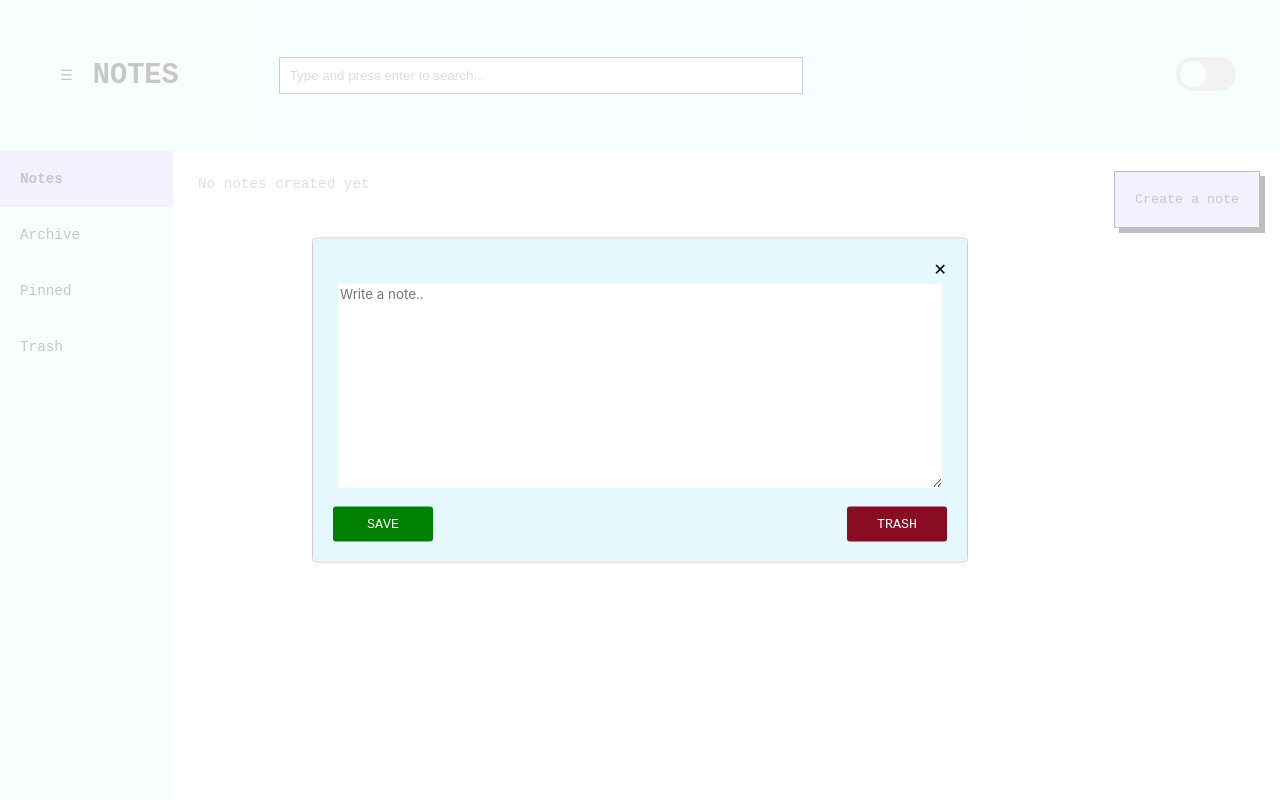
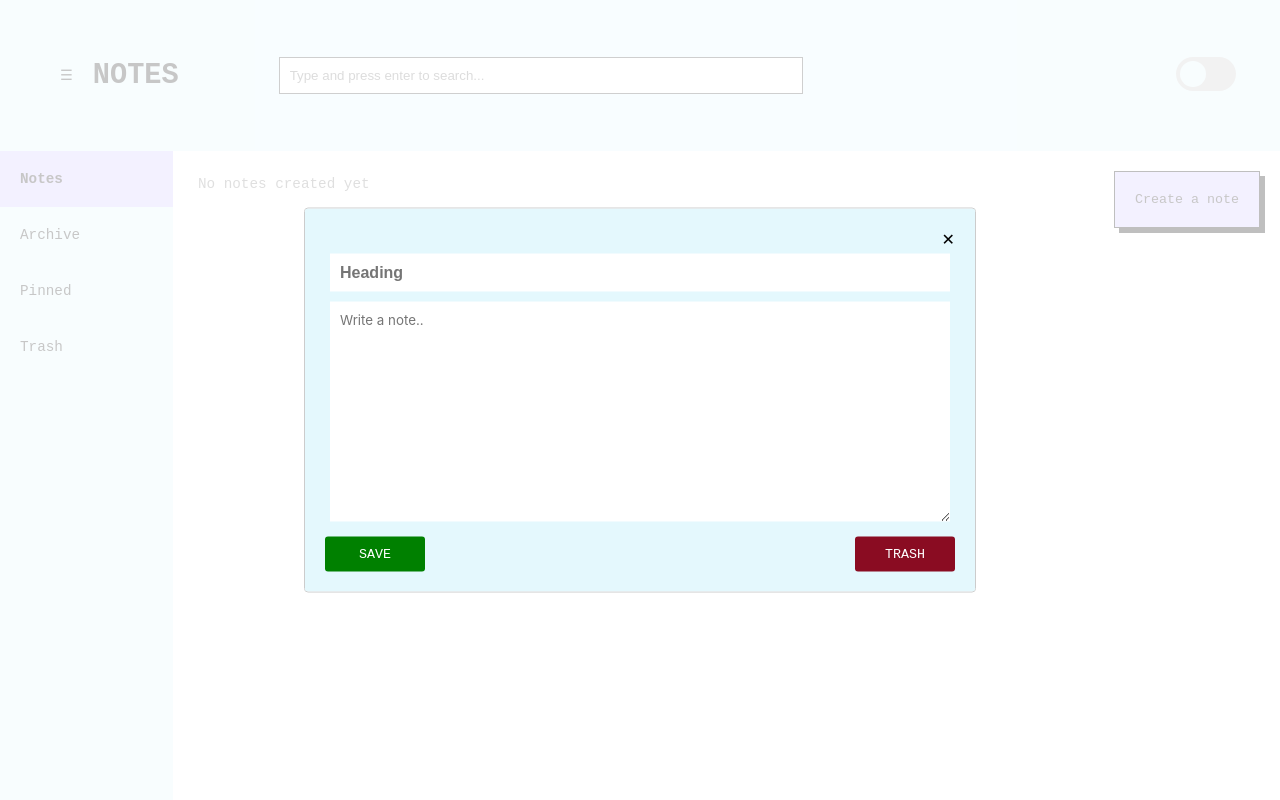
Before and after one commit to sakshikapoor/notes, a React (Create React App) app in the folder my-app/: page / in a window 1280 px wide. Both pictures are taken after typing "Sample" into the empty fields and a click on the button "Create a note". Shown: the top 800 px of the page. Built offline with nearby package versions, Linux system fonts and the light colour scheme.

Commit message:
added heading in notes

```diff
--- a/my-app/src/App.css
+++ b/my-app/src/App.css
@@ -17,7 +17,7 @@
   --primary-success-color: #1d5424;
   --primary-dark-color: #2d4150;
   --secondary-bg-color: #10111d;
-  --font-color: #fff;
+  --font-color: #e6e6e6;
   --bg-color: #161625;
   --heading-color: #818cab;
 }
--- a/my-app/src/components/notes/Note.css
+++ b/my-app/src/components/notes/Note.css
@@ -12,7 +12,7 @@
 }
 
 .note-content {
-  height: 30px;
+  height: 20px;
   overflow: hidden;
   text-overflow: ellipsis;
 }
--- a/my-app/src/components/notes/Note.js
+++ b/my-app/src/components/notes/Note.js
@@ -55,7 +55,8 @@ const Note = ({ note, onActionClick, onNoteClick }) => {
       onClick={onNoteClick}
     >
       <div className="note-type">{note.type}</div>
-      <div className="note-content">{note.content}</div>
+      <div className="note-heading">{note.content.heading}</div>
+      <div className="note-content">{note.content.description}</div>
       <div className="note-date-created">
         Date Created: {note.date.toString()}
       </div>
--- a/my-app/src/components/notes/NoteList.css
+++ b/my-app/src/components/notes/NoteList.css
@@ -32,3 +32,9 @@
 .notes-action-type:hover {
   cursor: pointer;
 }
+
+.note-heading {
+  font-weight: 600;
+  text-transform: capitalize;
+  font-size: larger;
+}
--- a/my-app/src/components/notes/NotesContainer.css
+++ b/my-app/src/components/notes/NotesContainer.css
@@ -20,6 +20,7 @@
 
 .notes-textarea {
   min-width: 600px;
+  padding: 10px;
   min-height: 200px;
   font-family: inherit;
   margin: 5px;
@@ -63,3 +64,16 @@
   padding: 20px;
   background: var(--bg-color);
 }
+.notes-container {
+  display: inline-grid;
+}
+.notes-heading {
+  padding: 10px;
+  margin: 5px;
+  border: none;
+  font-size: 16px;
+  text-transform: capitalize;
+  font-weight: 600;
+  color: var(--font-color);
+  background: var(--secondary-bg-color);
+}
--- a/my-app/src/components/notes/NotesContainer.js
+++ b/my-app/src/components/notes/NotesContainer.js
@@ -8,9 +8,14 @@ import modalActions from "../../actions/modalAction";
 import NoteCategory from "../../NoteCategory";
 import { getDate } from "../../utils";
 
+const NoteContent = {
+  heading: "",
+  description: ""
+};
+
 const NotesContainer = () => {
   Modal.setAppElement("#root");
-  const [noteContent, updateNoteContent] = useState("");
+  const [noteContent, updateNoteContent] = useState(NoteContent);
   const dispatch = useDispatch();
   const isTrash =
     useSelector(state => state.selectedTab) === "trash" ? true : false;
@@ -36,11 +41,12 @@ const NotesContainer = () => {
 
   const modal = useSelector(state => state.modal);
   const modalIsOpen = modal.isOpen;
+  let heading, description;
   const isNewNote = modal.noteData === null;
-  let modalContent;
   let modalId;
   if (!isNewNote) {
-    modalContent = modal.noteData.content;
+    heading = modal.noteData.content.heading;
+    description = modal.noteData.content.description;
     modalId = modal.noteData.id;
   }
 
@@ -55,8 +61,14 @@ const NotesContainer = () => {
     closeModal();
   };
 
-  const handleChange = event => {
-    updateNoteContent(event.target.value);
+  const handleChange = (event, type) => {
+    const currentNote = { ...noteContent };
+    if (type === "heading") {
+      currentNote.heading = event.target.value;
+    } else if (type === "description") {
+      currentNote.description = event.target.value;
+    }
+    updateNoteContent(currentNote);
   };
 
   const updateNote = () => {
@@ -128,13 +140,22 @@ const NotesContainer = () => {
           <div className="close" onClick={closeModal}>
             &#10005;
           </div>
-          <textarea
-            className="notes-textarea"
-            placeholder="Write a note.."
-            onChange={handleChange}
-            defaultValue={modalContent}
-            readOnly={isTrash}
-          />
+          <div className="notes-container">
+            <input
+              className="notes-heading"
+              type="text"
+              placeholder="Heading"
+              onChange={e => handleChange(e, "heading")}
+              defaultValue={heading}
+            />
+            <textarea
+              className="notes-textarea"
+              placeholder="Write a note.."
+              onChange={e => handleChange(e, "description")}
+              defaultValue={description}
+              readOnly={isTrash}
+            />
+          </div>
           <div className="notes-action">
             {saveOrUpdateButton}
             {trashOrDeleteButton}
--- a/my-app/src/reducers/modalReducer.js
+++ b/my-app/src/reducers/modalReducer.js
@@ -13,7 +13,7 @@ const modalReducer = (state = initialModalState, action) => {
       return openState;
 
     case "CLOSE_MODAL":
-      const closeState = { isOpen: false, noteData: state };
+      const closeState = { isOpen: false, noteData: null };
       return closeState;
 
     default:
```
